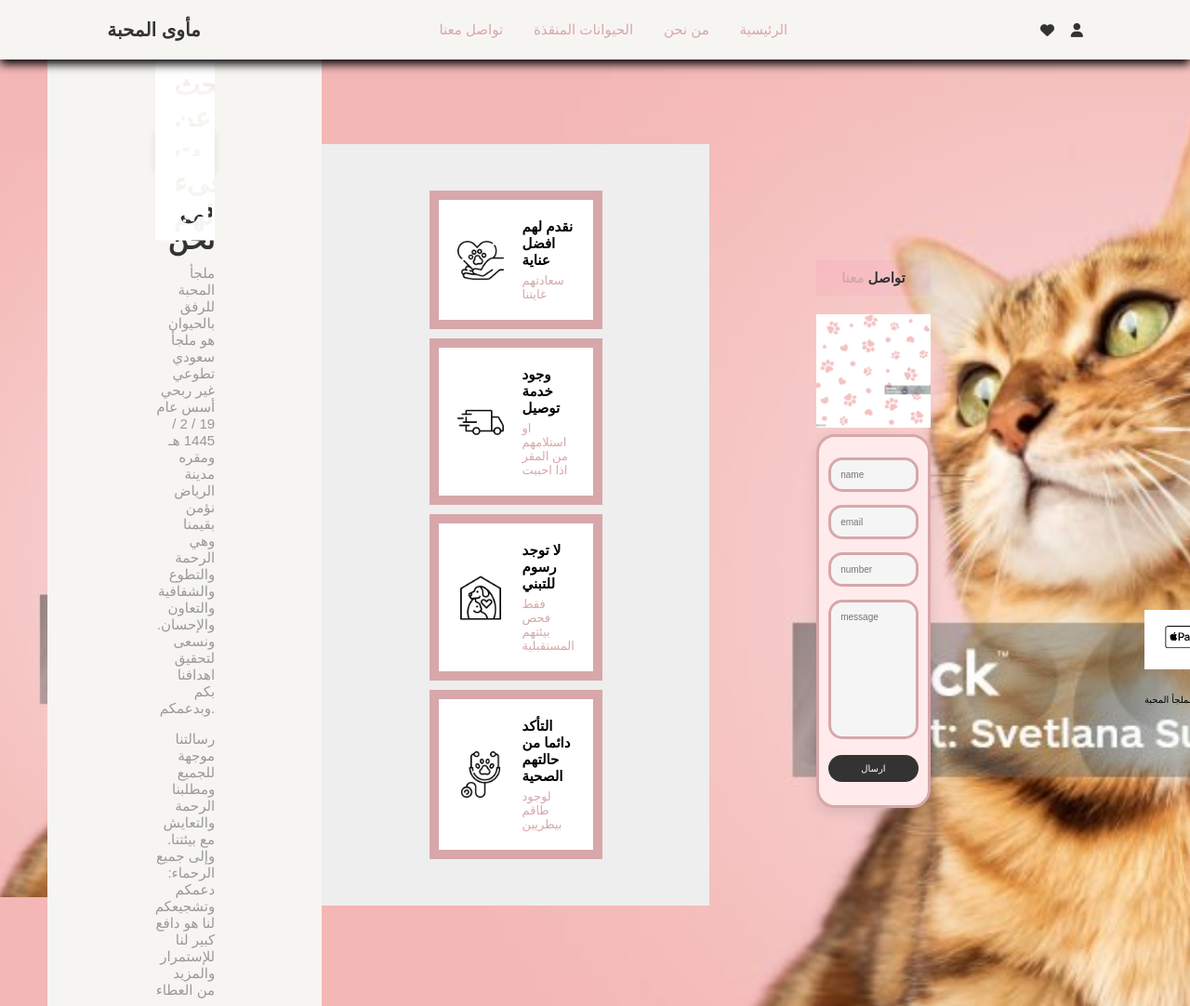
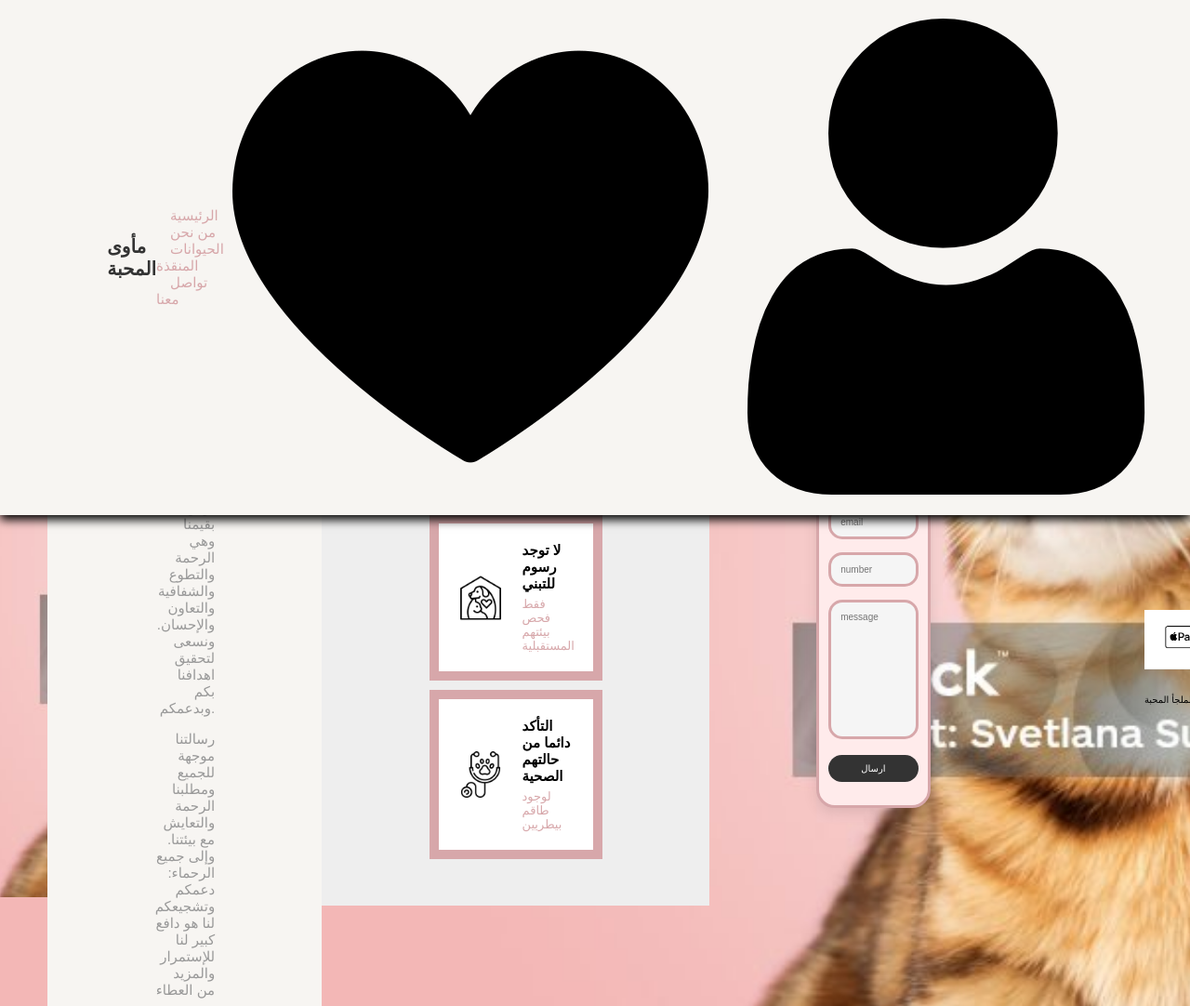
Before and after one commit to wasanalowayed/CS-364-Project, a website: page homePage.html in a window 1280 px wide. Shown: the top 1082 px of the page at 93% size. Drawn offline with Linux system fonts and the light colour scheme; grey boxes are pictures that could not be loaded; files whose address does not match are found by name.

Commit message:
Update homePage.html

```diff
--- a/homePage.html
+++ b/homePage.html
@@ -17,7 +17,7 @@
 <header>
 
     <input type="checkbox" name="" id="toggler">
-    <label for="toggler" class="fas fa-bars"></label>
+
 
 <a href="#" class="logo"> مأوى المحبة<span> </span></a>
 
@@ -29,10 +29,13 @@
 
 </nav>
 
-<div class="icons">
-    <a href="favoritePage.html" class="fas fa-heart"></a>
-    <a href="#" class="fas fa-user"></a>
-</div>
+    <div class="imageIcon">
+    <img src="Images/heart.png" alt="" class="heartIcon">
+    </div>
+
+    <div class="imageIcon">
+    <img src="Images/user.png"  alt="" class="heartIcon">
+    </div>
 
 </header>
 
```
